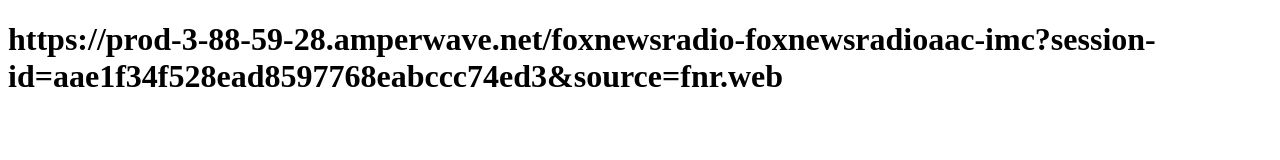
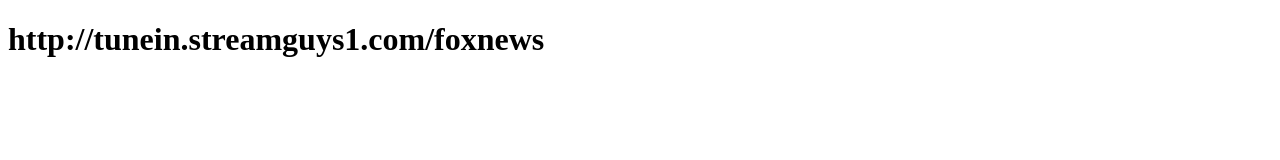
Before and after one commit to fuiwgfB/51, a plain HTML site: page index.html in a window 1280 px wide. Drawn offline with Linux system fonts and the light colour scheme.

Commit message:
Update index.html

```diff
--- a/index.html
+++ b/index.html
@@ -1,6 +1,6 @@
 <!DOCTYPE html>
 <html>
   <head>
-<h1>https://prod-3-88-59-28.amperwave.net/foxnewsradio-foxnewsradioaac-imc?session-id=aae1f34f528ead8597768eabccc74ed3&source=fnr.web</h1>
+<h1>http://tunein.streamguys1.com/foxnews</h1>
   </head>
 </html>
```
